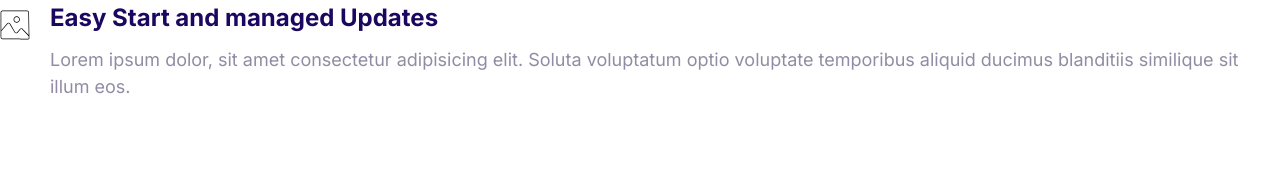
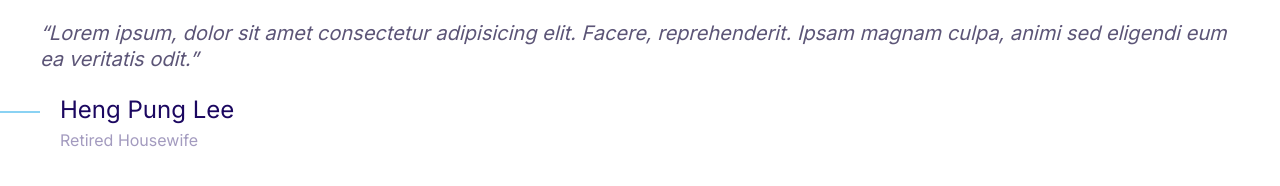
Before and after one commit to uthappakshay/Maid4u, a plain HTML site: page index.html in a window 1280 px wide. Drawn offline with Linux system fonts and the light colour scheme.

Commit message:
initial quote commit

```diff
--- a/css/styles.css
+++ b/css/styles.css
@@ -4,6 +4,7 @@
   --color-accent: #ff3400;
   --color-headings: #1b0760;
   --color-body: #918ca4;
+  --color-body-darker:#5c5577;
   --color-border:#ccc;
   --border-radius:30px;
 }
@@ -336,3 +337,43 @@ margin: 0 2rem;
   width: 30px;
   height: 30px;
 }
+/* Quotes */
+.quote{
+font-size: 3rem;
+font-style: italic;
+color: var(--color-body-darker);
+line-height: 1.3;
+}
+.quote__text::before{
+content: open-quote;
+}
+.quote__text::after{
+content: close-quote;
+}
+.quote__author{
+  font-size: 3rem;
+  font-weight:500;
+  font-style: normal;
+  margin-bottom: 0;
+}
+.quote__company{
+  color: var(--color-headings);
+  font-size: 2rem;
+  font-style: normal;
+  opacity: .4;
+}
+.quote__line{
+  position: relative;
+  bottom: 10px;
+}
+@media screen and (min-width:1024px) {
+  .quote {
+      font-size: 2rem;
+    }
+  .quote__author {
+      font-size: 2.4rem;
+    }
+  .quote__company {
+      font-size: 1.6rem;
+    }
+  }
--- a/index.html
+++ b/index.html
@@ -13,15 +13,22 @@
     <script src="https://kit.fontawesome.com/585b00054b.js" crossorigin="anonymous"></script>
 </head>
 <body>
+<blockquote class="quote">
+    <p class="quote__text">Lorem ipsum, dolor sit amet consectetur adipisicing elit. Facere, reprehenderit. Ipsam magnam culpa, animi sed eligendi eum ea veritatis odit.</p>
+</blockquote>
+<footer>
     <div class="media">
         <div class="media__image">
-<img class="media__icon" src="./images/snap.svg" alt="">
+            <svg class="icon icon--primary quote__line">
+                <use xlink:href="images/sprite.svg#line"></use>
+                </svg>
         </div>
             <div class="media__body">
-<h3 class="media__tittle">Easy Start and managed Updates</h3>
-<p>Lorem ipsum dolor, sit amet consectetur adipisicing elit. Soluta voluptatum optio voluptate temporibus aliquid ducimus blanditiis similique sit illum eos.</p>
+        <h3 class="media__tittle quote__author">Heng Pung Lee</h3>
+        <p class="quote__company">Retired Housewife</p>
             </div>
         </div>
         </div>
+</footer>
 </body>
 </html>
```
Also changed, not shown: css/components/quote.html (added, +17 -0 lines). Lines whose indentation alone changed are shown as unchanged.
